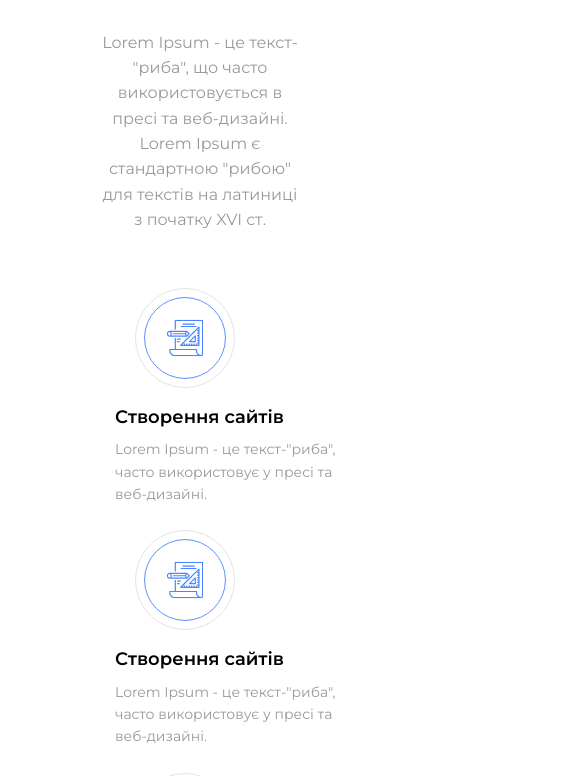
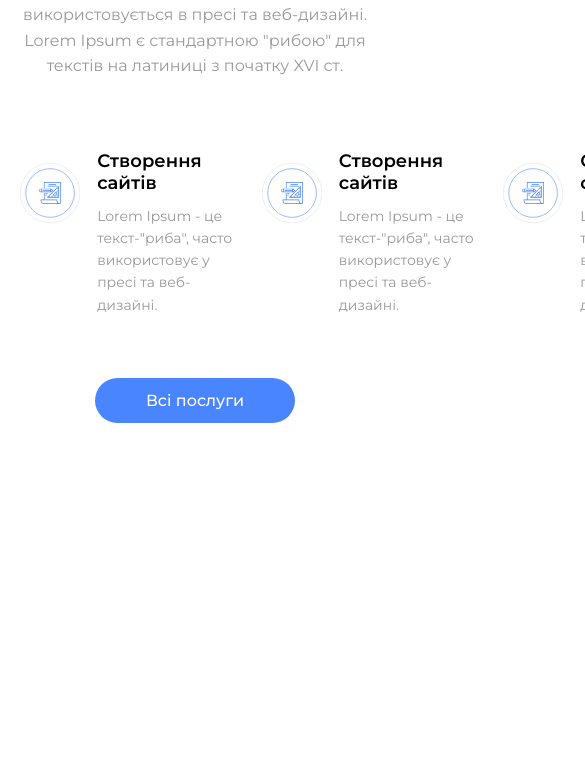
Before and after one commit to skrepk4/project, a plain HTML site: page index.html in a window 390 px wide. Shown: the part 241-1017 px from the top of the page, 585 px wide, since content can reach past the window. After the commit the page ends 844 px from the top, so only its background shows below. Drawn offline with Linux system fonts and the light colour scheme.

Commit message:
fiveth commit

```diff
--- a/_adaptive.scss
+++ b/_adaptive.scss
@@ -1,110 +1,18 @@
 
-@media (max-width: 3790px) {
-    .aboutus{
-        margin-left: 1250px !important;
-
-        &__title{
-            font-size: 50px !important;
-         }
-
-}
-}
-
-@media (max-width: 3176px) {
-    .aboutus{
-        margin-left: 700px !important;
-
-}
-}
-@media (max-width: 2808px) {
-    .aboutus{
-        margin-left: 550px !important;
-}
-
-}
-
-@media (max-width: 2204px) {
-    .aboutus{
-        margin-left: 400px !important;
-}
-
-}
-
-
-
-
-@media (max-width: 1900px) {
-    .aboutus{
-        margin-left: 350px !important;
-    margin-right: 100px !important;
-    &__title{
-        font-size: 45px !important;
+@media (max-width:768px){
+    .creating{
+        flex-direction: column;
     }
 }
-
-}
-
-@media (max-width: 1550px) {
-    .aboutus{
-     margin-left: 250px !important;
-    margin-right: 400px !important;
-
-}
-
-
-}
-
-
-@media (max-width: 1352px) {
-    .aboutus{
-     margin-left: 50px !important;
-    margin-right: 400px !important;
-
-}
-
-}
-
-@media (max-width: 1152px) {
-    .aboutus{
-     margin-left: 0px !important;
-        &__title{
-           margin-left: 50px !important;
-           font-size: 30px !important;
-        }
-        &__text{
-            margin-right: 90px !important;
-            margin-left: 80px;
-            padding-right: 0px !important;
-        }
-}
-
-}
-@media (max-width: 1152px) {
-    .aboutus{
-           &__text{
-            margin-bottom: -50px !important;
-           }
-
-}
- }
 @media (max-width: 640px) {
     .aboutus{
 
-        margin-left: 0px;
         &__title{
-           margin-left: 40px !important;
            font-size: 30px !important;
-        }
-        &__text{
-            margin-left: 100px;
-            padding-right: 0px !important;
-            margin-bottom: 20px !important;
         }
 }
     .creating{
         margin-top: 10px  !important;
-        display: block !important;
-        margin-left: 150px !important;
     }
     .button2{
      margin-top: 20px;
@@ -116,8 +24,6 @@
 
     .creating{
         margin-top: 10px  !important;
-        display: block !important;
-        margin-left: 215px !important;
         &__svg{
             margin-bottom: 10px !important;
             margin-top: 20px !important ;
@@ -135,8 +41,6 @@
 
     .creating{
         margin-top: 10px  !important;
-        display: block !important;
-        margin-left: 115px !important;
         &__svg{
             margin-bottom: 10px !important;
             margin-top: 20px !important ;
--- a/index.html
+++ b/index.html
@@ -11,8 +11,9 @@
     <section class="aboutus">
             <h2 class="aboutus__title">Ми створюємо мобільні додатки для великих корпорацій</h2>
             <p class="aboutus__text">Lorem Ipsum - це текст-"риба", що часто використовується в пресі та веб-дизайні. Lorem Ipsum є стандартною "рибою" для текстів на латиниці з початку XVI ст.</p>
-            <div class="creating">
-                <svg class="creating__svg" width="100" height="110" viewBox="0 0 110 110" fill="none" xmlns="http://www.w3.org/2000/svg">
+            <div class="aboutus__container">
+                <div class="aboutus__container--content">
+                    <svg class="aboutus__container--content--svg" width="100" height="110" viewBox="0 0 110 110" fill="none" xmlns="http://www.w3.org/2000/svg">
                     <circle cx="55" cy="55" r="54.5" stroke="#E0E0E0"/>
                     <circle cx="55" cy="55" r="44.5" stroke="#4985FF"/>
                     <g clip-path="url(#clip0_0_1)">
@@ -31,14 +32,13 @@
                     </clipPath>
                     </defs>
                     </svg>
-
-
-                <div class="creating__text">
-                    <h3 class="creating__text--h3">Створення сайтів</h4>
-                    <p class="creating__text--p">Lorem Ipsum - це текст-"риба", часто використовує у пресі та веб-дизайні.</p>
-
-                </div>
-                <svg class="creating__svg" width="100" height="110" viewBox="0 0 110 110" fill="none" xmlns="http://www.w3.org/2000/svg">
+                    <div class="aboutus__container--content--text">
+                            <h3 class="aboutus__container--content--text--h3">Створення сайтів</h4>
+                            <p class="aboutus__container--content--text--p">Lorem Ipsum - це текст-"риба", часто використовує у пресі та веб-дизайні.</p>
+                    </div>
+                 </div>
+                <div class="aboutus__container--content">
+                    <svg class="aboutus__container--content--svg" width="100" height="110" viewBox="0 0 110 110" fill="none" xmlns="http://www.w3.org/2000/svg">
                     <circle cx="55" cy="55" r="54.5" stroke="#E0E0E0"/>
                     <circle cx="55" cy="55" r="44.5" stroke="#4985FF"/>
                     <g clip-path="url(#clip0_0_1)">
@@ -57,15 +57,14 @@
                     </clipPath>
                     </defs>
                     </svg>
+                        <div class="aboutus__container--content--text">
+                            <h3 class="aboutus__container--content--text--h3">Створення сайтів</h4>
+                            <p class="aboutus__container--content--text--p">Lorem Ipsum - це текст-"риба", часто використовує у пресі та веб-дизайні.</p>
+                    </div>
+                </div>
 
-
-                <div class="creating__text">
-                    <h3 class="creating__text--h3">Створення сайтів</h4>
-                    <p class="creating__text--p">Lorem Ipsum - це текст-"риба", часто використовує у пресі та веб-дизайні.</p>
-
-
-                </div>
-                <svg class="creating__svg" width="100" height="110" viewBox="0 0 110 110" fill="none" xmlns="http://www.w3.org/2000/svg">
+                <div class="aboutus__container--content" >
+                    <svg class="aboutus__container--content--svg" width="100" height="110" viewBox="0 0 110 110" fill="none" xmlns="http://www.w3.org/2000/svg">
                     <circle cx="55" cy="55" r="54.5" stroke="#E0E0E0"/>
                     <circle cx="55" cy="55" r="44.5" stroke="#4985FF"/>
                     <g clip-path="url(#clip0_0_1)">
@@ -84,12 +83,10 @@
                     </clipPath>
                     </defs>
                     </svg>
-
-
-                <div class="creating__text">
-                    <h3 class="creating__text--h3">Створення сайтів</h4>
-                    <p class="creating__text--p">Lorem Ipsum - це текст-"риба", часто використовує у пресі та веб-дизайні.</p>
-
+                        <div class="aboutus__container--content--text">
+                            <h3 class="aboutus__container--content--text--h3">Створення сайтів</h4>
+                            <p class="aboutus__container--content--text--p">Lorem Ipsum - це текст-"риба", часто використовує у пресі та веб-дизайні.</p>
+                    </div>
                 </div>
             </div>
             <div class="button2">
--- a/style.scss
+++ b/style.scss
@@ -14,13 +14,13 @@
     display: flex;
     flex-wrap: wrap;
     justify-content: center;
-
+    margin: 0 auto;
 
     &__title{
     margin-top: 20px;
     color: #323232;
     font-family: Montserrat;
-
+     width: 739px;
     font-size: 30px;
     font-weight: 700;
     line-height: 52.66px;
@@ -36,6 +36,8 @@
     font-weight: 400;
     line-height: 25.36px;
     text-align: center;
+    padding-left: 10px;
+    padding-right: 10px;
 
     }
     &-show{
@@ -44,25 +46,25 @@
         transform: translateY(0%);
 
     }
-}
-.creating{
+    &__container{
     margin-top: 60px;
     max-width: 1400px;
     width: 100%;
     display: flex;
     align-items: center;
 
+        &--content{
+            display: flex;
+            flex-direction: row;
+            align-items: center;
 
-
-    &__svg{
+            &--svg{
                 margin-bottom: 80px;
                 margin-right: 17px;
                 margin-left: 20px;
 
             }
-}
-.creating__text{
-
+            &--text{
                 &--h3{
                     color: #000000;
                     font-family: Montserrat;
@@ -76,20 +78,20 @@
                     max-width: 240px;
                     width: 100%;
                     color: #999999;
-
                     font-family: Montserrat;
                     font-size: 14px;
                     font-weight: 400;
                     line-height: 22.19px;
                     text-align: left;
-
+                }
+            }
         }
     }
     .button2{
         display: flex;
         justify-content: center;
-}
-.btn2{
+
+        & .btn2{
             width: 200px;
             height: 45px;
             color: white;
@@ -110,3 +112,5 @@
                 transform: scale(1.1);
             }
         }
+    }
+}
```
Also changed, not shown: css/style.css. Lines whose indentation alone changed are shown as unchanged.
